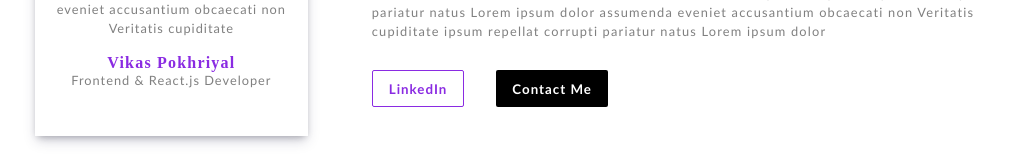
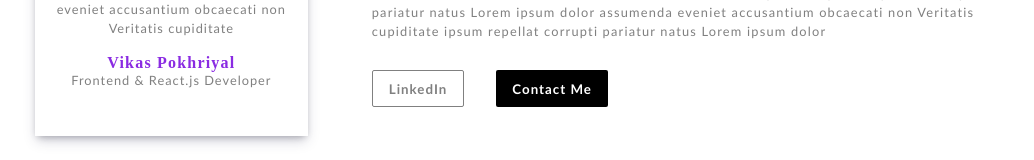
Before and after one commit to Vikaspokhriyal20/react-demo, a React (Vite) app: page /about in a window 1280 px wide. In both pictures the pointer is over the button "LinkedIn". Shown: the part 358-518 px from the top of the page, without its empty margins (121-1155 px from the left). Built offline with nearby package versions, Linux system fonts and the light colour scheme; a web font is replaced by a local one.

Commit message:
new commit

```diff
--- a/src/Pages/About.module.css
+++ b/src/Pages/About.module.css
@@ -111,7 +111,13 @@
     outline: none;
     cursor: pointer;
     border-radius: 2px;
+    transition: all 0.3s ease;
+}
 
+.linkedinbutton:hover
+{
+    border-color: gray;
+    color: grey;
 }
 
 .contactbutton {
```
